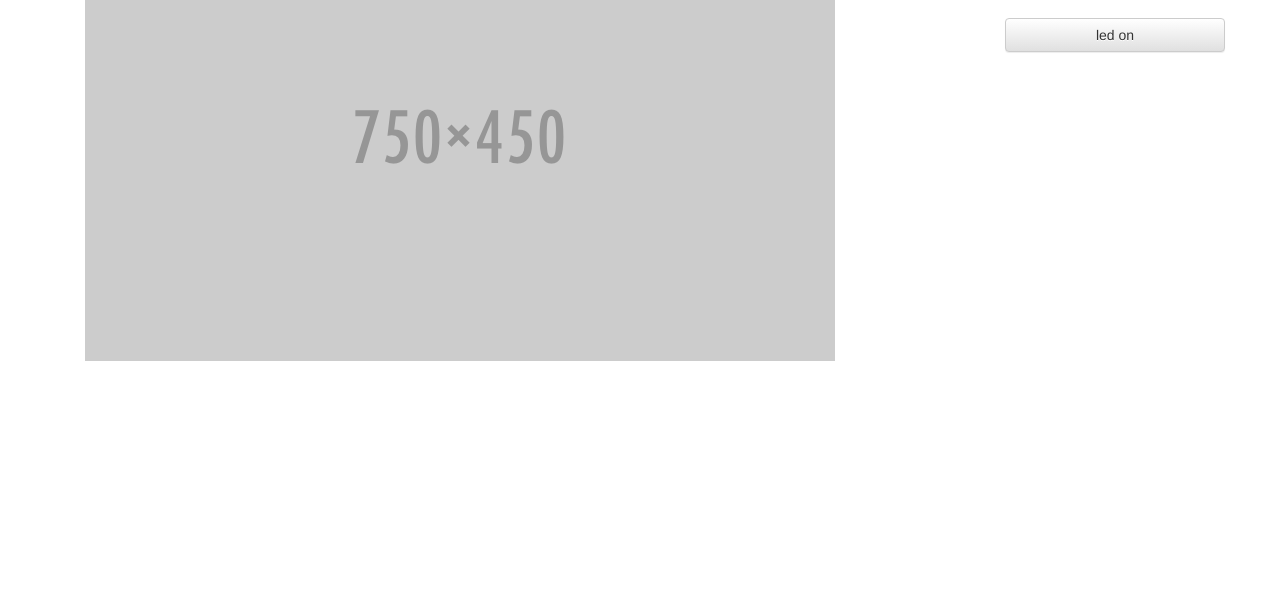
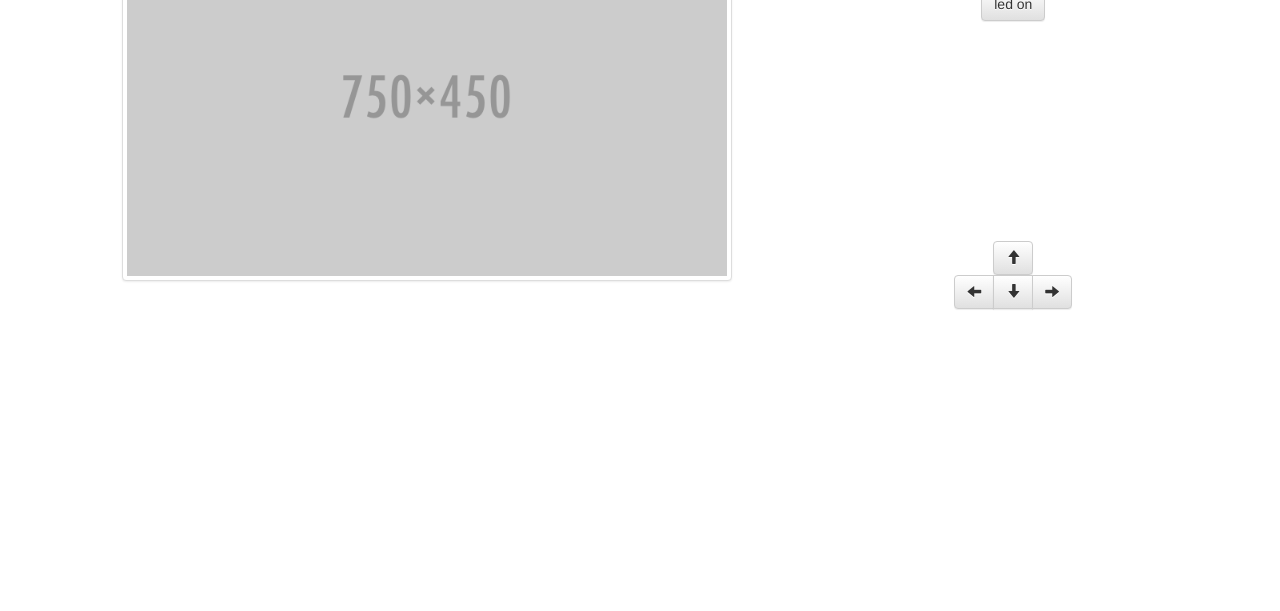
Before and after one commit to wojciechss/Raspberry, a website: page RaspberryPy/web/app/index.html in a window 1280 px wide. Shown: the part 189-800 px from the top of the page. Drawn offline with nearby package versions, Linux system fonts and the light colour scheme; some packages are replaced by stand-ins of ours.

Commit message:
Add buttons without action

```diff
--- a/RaspberryPy/web/app/raspberry-controller/raspberry-controller.component.js
+++ b/RaspberryPy/web/app/raspberry-controller/raspberry-controller.component.js
@@ -31,6 +31,22 @@ angular.
             //});
         }
 
+        this.buttonUp = function() {
+            console.log("Up")
+        }
+
+        this.buttonLeft = function() {
+            console.log("Left")
+        }
+
+        this.buttonDown = function() {
+            console.log("Down")
+        }
+
+        this.buttonRight = function() {
+            console.log("Right")
+        }
+
         this.getDistancePeriodically = $interval(this.getDistance, 500);
     }]
   });
--- a/RaspberryPy/web/app/raspberry-controller/raspberry-controller.template.html
+++ b/RaspberryPy/web/app/raspberry-controller/raspberry-controller.template.html
@@ -1,31 +1,48 @@
 <div class="section">
-  <div class="container">
+  <div class="container-fluid">
+    <div class="row">
+        <div class="col-xs-1"></div>
+        <div class="col-xs-6">
+            <img class="img-responsive img-thumbnail" src="/pictures/750x450.png">
+        </div>
 
-    <div class="row"></div>
-
-      <div class="col-md-10">
-        <img class="img-responsive" src="/pictures/750x450.png">
-      </div>
+        <div class="col-xs-5">
+            <div class="row">
+                <div class="text-center">
+                  <h3>Distance {{$ctrl.distance}}</h3>
+                </div>
+            </div>
+            <br>
+            <div class="row">
+                <button class="btn btn-default center-block" ng-click="$ctrl.blinkLed()" ng-init="count=0" ng-bind="$ctrl.ledStatus">
+                </button>
+            </div>
+            <br><br><br><br><br><br><br><br><br><br><br>
+            <div class="row">
+                <div class="text-center">
+                    <div class="btn-group">
+                      <button type="button" class="btn btn-default" ng-click="$ctrl.buttonUp()">
+                           <span class="glyphicon glyphicon-arrow-up"></span>
+                      </button>
+                    </div>
+                </div>
+                <div class="text-center">
+                <div class="btn-group">
+                      <button type="button" class="btn btn-default" ng-click="$ctrl.buttonLeft()">
+                           <span class="glyphicon glyphicon-arrow-left"></span>
+                      </button>
+                      <button type="button" class="btn btn-default" ng-click="$ctrl.buttonDown()">
+                           <span class="glyphicon glyphicon-arrow-down"></span>
+                      </button>
+                      <button type="button" class="btn btn-default" ng-click="$ctrl.buttonRight()">
+                           <span class="glyphicon glyphicon-arrow-right"></span>
+                      </button>
+                </div>
+                </div>
+            </div>
 
 
-    <div class="col-md-2">
-      <div class="row">
-        <div class="page-header">
-          <h3>Distance {{$ctrl.distance}}</h3>
         </div>
-
-       <div class="row">
-         <div class="col-md-1"></div>
-          <div class="col-md-">
-         </div>
-
-          <button class="btn btn-default btn-block" ng-click="$ctrl.blinkLed()" ng-init="count=0">
-            {{$ctrl.ledStatus}}
-          </button>
-       </div>
-
-      </div>
-
     </div>
   </div>
 </div>
```
Also changed, not shown: RaspberryPy/web/app/partials/about.html (+5 -7 lines).
